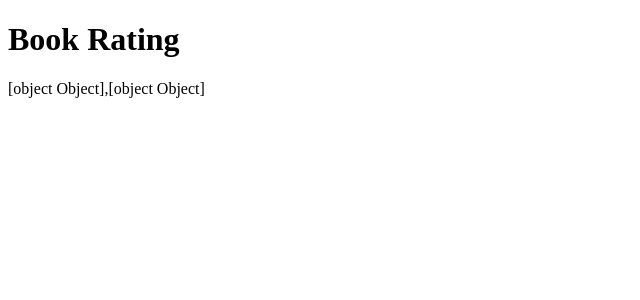
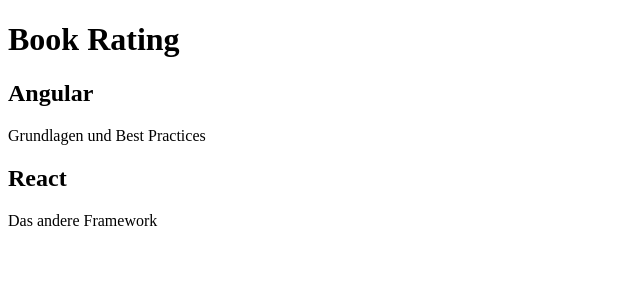
Before and after one commit to angular-schule/2020-06-angular-workshop-remote-berlin, an Angular app in the folder book-rating/: page / in a window 1280 px wide. Shown: the top 300 px of the page, without its empty margins (0-640 px from the left). Built offline with nearby package versions, Linux system fonts and the light colour scheme.

Commit message:
BookComponent und ngFor

```diff
--- a/book-rating/src/app/app.module.ts
+++ b/book-rating/src/app/app.module.ts
@@ -4,11 +4,13 @@
 import { AppRoutingModule } from './app-routing.module';
 import { AppComponent } from './app.component';
 import { DashboardComponent } from './dashboard/dashboard.component';
+import { BookComponent } from './book/book.component';
 
 @NgModule({
   declarations: [
     AppComponent,
-    DashboardComponent
+    DashboardComponent,
+    BookComponent
   ],
   imports: [
     BrowserModule,
--- /dev/null
+++ b/book-rating/src/app/book/book.component.html
@@ -0,0 +1,5 @@
+<h2>{{ book.title }}</h2>
+
+<p>
+  {{ book.description }}
+</p>
--- /dev/null
+++ b/book-rating/src/app/book/book.component.ts
@@ -0,0 +1,18 @@
+import { Component, OnInit, Input } from '@angular/core';
+import { Book } from '../shared/book';
+
+@Component({
+  selector: 'br-book',
+  templateUrl: './book.component.html',
+  styleUrls: ['./book.component.scss']
+})
+export class BookComponent implements OnInit {
+
+  @Input() book: Book;
+
+  constructor() { }
+
+  ngOnInit(): void {
+  }
+
+}
--- a/book-rating/src/app/dashboard/dashboard.component.html
+++ b/book-rating/src/app/dashboard/dashboard.component.html
@@ -1 +1,9 @@
-{{ books }}
+<br-book
+  *ngFor="let b of books"
+  [book]="b"></br-book>
+
+<!--
+<ng-container *ngFor="let b of books">
+  <br-book [book]="b"></br-book>
+</ng-container>
+-->
```
Also changed, not shown: book-rating/src/app/book/book.component.scss (added), 1 other file (tests, documents, lock files or other folders).
